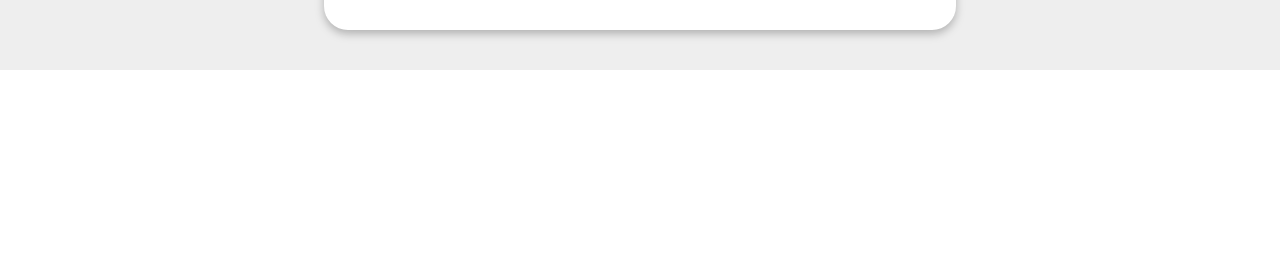
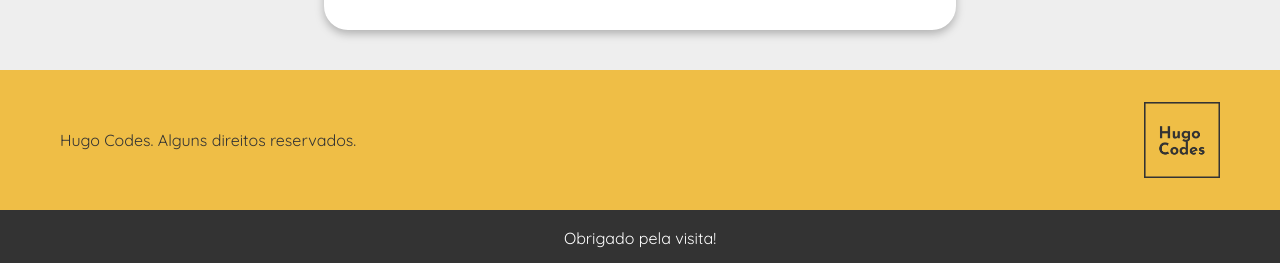
Before and after one commit to HugoCodesBr/hugocodes-portfolio, a React (Vite) app: page / in a window 1280 px wide. Shown: the part 3036-3299 px from the top of the page. Before the commit the page ends 3106 px from the top, so only its background shows below. Built offline with nearby package versions, Linux system fonts and the light colour scheme; the HTML template or start-up script is replaced by a standard one.

Commit message:
Adicionar rodapé

```diff
--- /dev/null
+++ b/src/components/Footer.jsx
@@ -0,0 +1,20 @@
+import '../sass/components/footer.scss';
+import SquareLogo from '../assets/hugocodes-logo.png';
+
+const Footer = () => {
+  return (
+    <footer className="footer">
+      <div className="footer__top">
+        <div className="container footer__content">
+          <p>Hugo Codes. Alguns direitos reservados.</p>
+          <img src={SquareLogo} alt="hugocodes logo" />
+        </div>
+      </div>
+      <div className="footer__end">
+        <p>Obrigado pela visita!</p>
+      </div>
+    </footer>
+  );
+};
+
+export default Footer;
--- a/src/components/Home.jsx
+++ b/src/components/Home.jsx
@@ -5,6 +5,7 @@ import Header from './Header';
 import Techs from './Techs';
 import Projects from './Projects';
 import Contact from './Contact';
+import Footer from './Footer';
 
 const Home = () => {
   const [darkTheme, setDarkTheme] = useState(false);
@@ -29,6 +30,7 @@ const Home = () => {
         <Projects />
         <Contact />
       </main>
+      <Footer />
     </>
   );
 };
--- /dev/null
+++ b/src/sass/components/footer.scss
@@ -0,0 +1,52 @@
+@import '../variables';
+@import '../mixins';
+
+.footer {
+  position: absolute;
+  bottom: 0;
+  width: 100%;
+}
+
+.footer__top {
+  background-color: $color-secondary;
+  padding: 2rem 0;
+}
+
+.footer__content {
+  display: flex;
+  flex-direction: column;
+  gap: 2rem;
+
+  @include screen(tablet) {
+    flex-direction: row;
+    align-items: center;
+    justify-content: space-between;
+  }
+
+  p {
+    color: $color-dark;
+    order: 2;
+
+    @include screen(tablet) {
+      order: 1;
+    }
+  }
+
+  img {
+    width: 76px;
+    height: 76px;
+    object-fit: contain;
+    display: block;
+
+    @include screen(tablet) {
+      order: 2;
+    }
+  }
+}
+
+.footer__end {
+  background-color: $color-dark;
+  color: $white;
+  text-align: center;
+  padding: 1rem 0;
+}
--- a/src/sass/main.scss
+++ b/src/sass/main.scss
@@ -7,6 +7,11 @@ body {
 
 main {
   z-index: 1;
+  padding-bottom: 252px;
+
+  @include screen(tablet) {
+    padding-bottom: 196px;
+  }
 }
 
 * {
```
Also changed, not shown: src/assets/hugocodes-logo.png (added).
